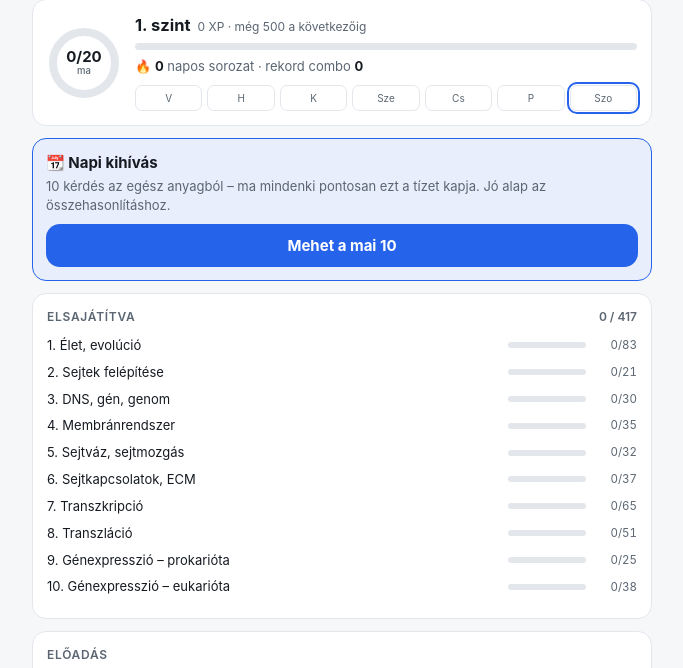
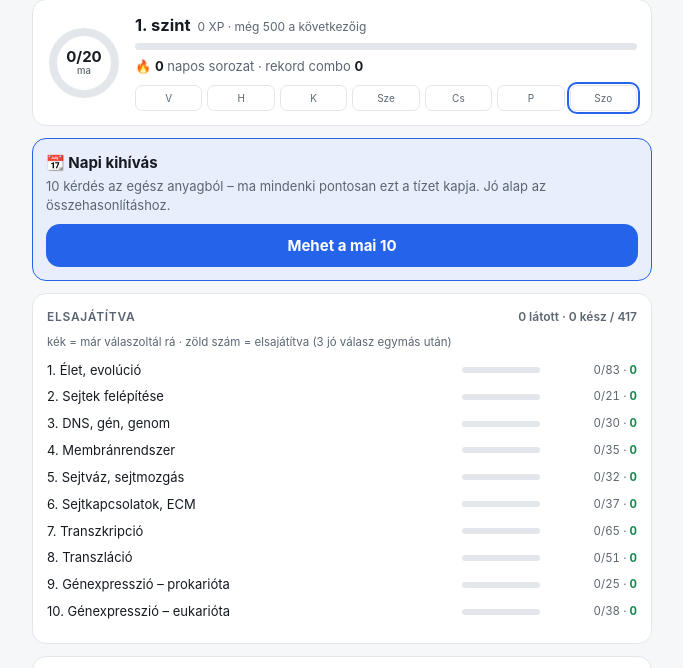
Before and after one commit to fbalazs720000/sejtbiosz, a plain HTML site: page index.html in a window 1280 px wide. Shown: the part 59-727 px from the top of the page, without its empty margins (298-981 px from the left). Drawn offline with Linux system fonts and the light colour scheme; no server answers.

Commit message:
Temakoronkenti 'megvalaszolt' szamlalo a haladasjelzoben; SW cache v10
Co-Authored-By: Claude Sonnet 5.5 <noreply@anthropic.com>
Claude-Session: https://claude.ai/code/session_011z5YUBhHASZN4RJv9Bynpn

```diff
--- a/index.html
+++ b/index.html
@@ -81,8 +81,12 @@ h1{font-size:21px;line-height:1.25;margin:0 0 14px}
 .mrow{display:flex;align-items:center;gap:9px;margin-bottom:8px;font-size:13px}
 .mrow span:first-child{flex:1;min-width:0;white-space:nowrap;overflow:hidden;text-overflow:ellipsis}
 .mbar{flex:0 0 78px;height:6px;border-radius:99px;background:var(--line);overflow:hidden}
-.mbar i{display:block;height:100%;background:var(--ok)}
-.mnum{flex:0 0 42px;text-align:right;color:var(--muted);font-size:11.5px;font-variant-numeric:tabular-nums}
+.mbar{position:relative}
+.mbar i{display:block;height:100%;background:var(--ok);position:absolute;left:0;top:0}
+.mbar i.seen{background:var(--accent);opacity:.45}
+.mnum{flex:0 0 88px;text-align:right;color:var(--muted);font-size:11.5px;font-variant-numeric:tabular-nums;white-space:nowrap}
+.mnum b{color:var(--ok);font-weight:650}
+.mlegend{font-size:11.5px;color:var(--muted);margin:-2px 0 10px}
 .done{color:var(--gold)}
 
 /* badges */
@@ -228,6 +232,7 @@ body.night h1::after{content:" 🦉"}
 
   <div class="panel">
     <h2>Elsajátítva <span id="mastertot" style="float:right;text-transform:none;letter-spacing:0"></span></h2>
+    <div class="mlegend">kék = már válaszoltál rá · zöld szám = elsajátítva (3 jó válasz egymás után)</div>
     <div id="mastery"></div>
   </div>
 
@@ -1084,14 +1089,16 @@ function refresh(){
   const mv = document.getElementById("mastery"); mv.innerHTML = "";
   Object.keys(LEC).forEach(l=>{
     const qs = Q.filter(q=>q.l==l), m = qs.filter(q=>mastered(q.n)).length;
+    const a = qs.filter(q=>{ const r=S.q[q.n]; return r && (r.ok+r.bad)>0; }).length;
     const row = document.createElement("div"); row.className = "mrow";
     const done = m===qs.length && qs.length;
     row.innerHTML = '<span'+(done?' class="done"':'')+'>'+(done?"✓ ":"")+LEC[l]+'</span>'+
-      '<span class="mbar"><i style="width:'+(100*m/qs.length)+'%"></i></span>'+
-      '<span class="mnum">'+m+'/'+qs.length+'</span>';
+      '<span class="mbar"><i class="seen" style="width:'+(100*a/qs.length)+'%"></i><i style="width:'+(100*m/qs.length)+'%"></i></span>'+
+      '<span class="mnum">'+a+'/'+qs.length+' · <b>'+m+'</b></span>';
     mv.appendChild(row);
   });
-  document.getElementById("mastertot").textContent = masterCount() + " / " + Q.length;
+  let seenTot = 0; for(const k in S.q) if((S.q[k].ok + S.q[k].bad) > 0) seenTot++;
+  document.getElementById("mastertot").textContent = seenTot + " látott · " + masterCount() + " kész / " + Q.length;
 
   const bb = document.getElementById("badges"); bb.innerHTML = "";
   BADGES.forEach(b=>{
--- a/sw.js
+++ b/sw.js
@@ -1,4 +1,4 @@
-const CACHE = "sejtbio-v9";
+const CACHE = "sejtbio-v10";
 const FILES = ["./","./index.html","./quiz.json","./manifest.webmanifest",
                "./icon-192.png","./icon-512.png","./apple-touch-icon.png","./favicon.png"];
 
```
